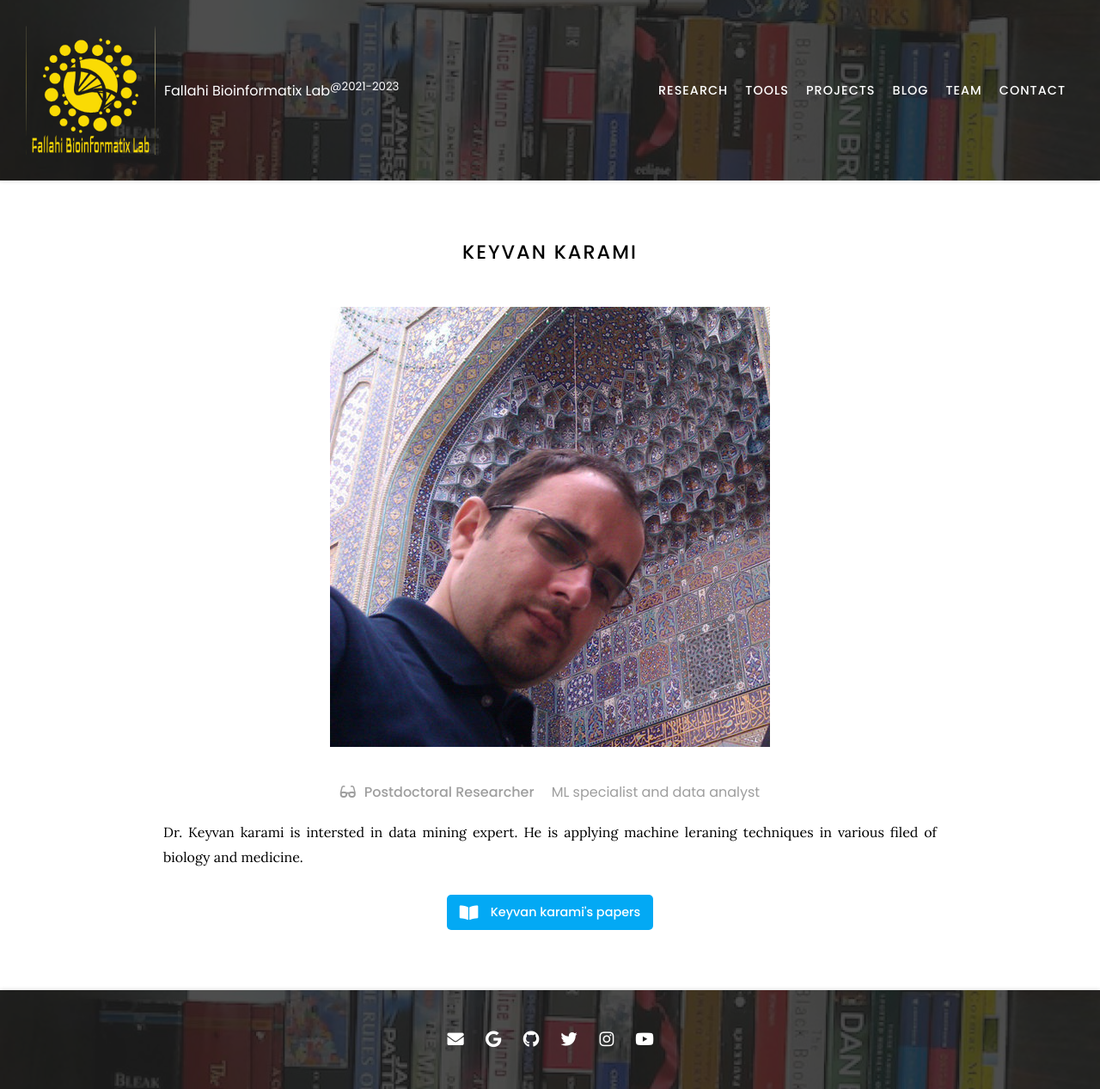
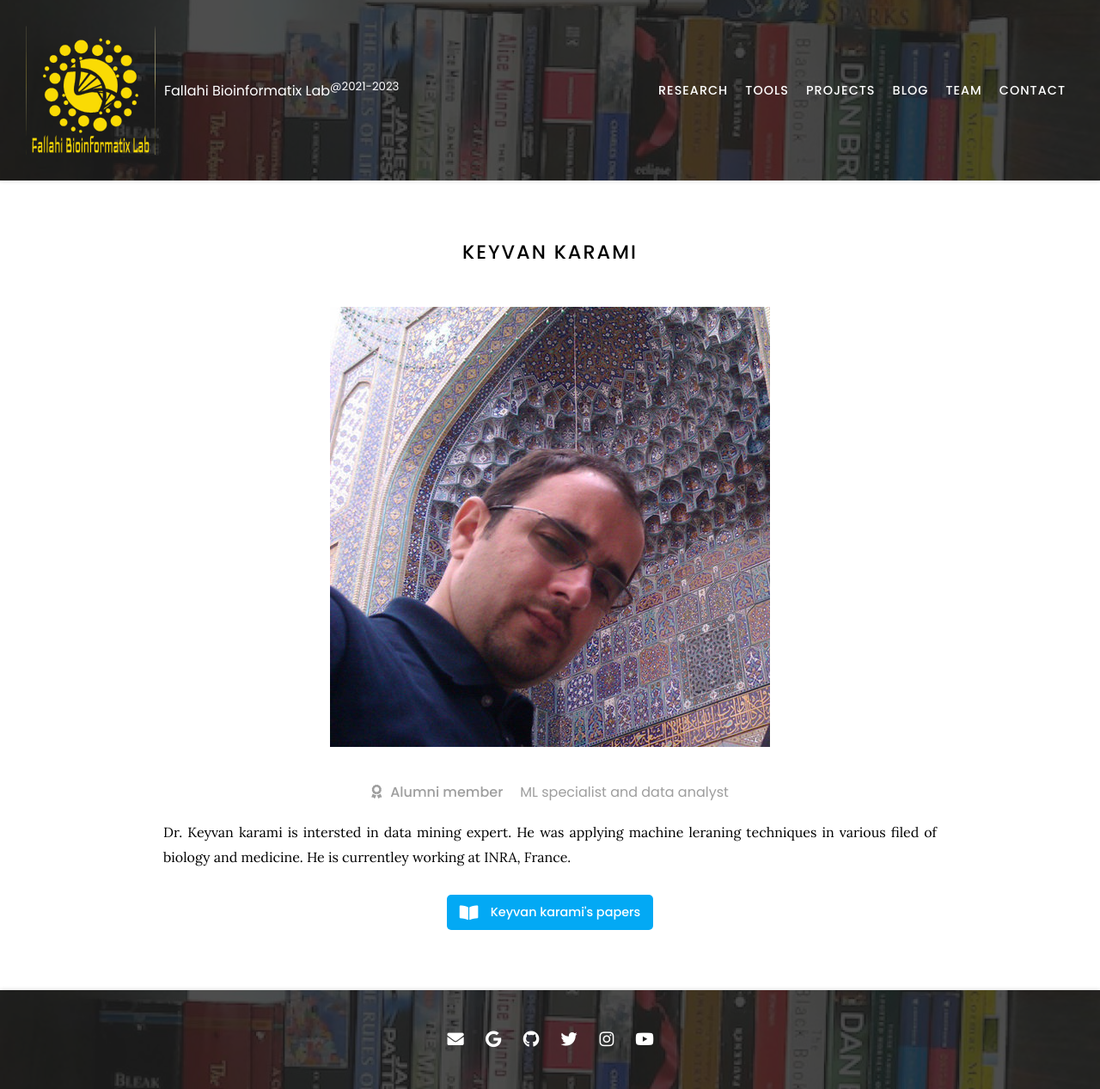
Before and after one commit to Hossein-Fallahi/Fallahi-Bioinformatics-Lab, a Jekyll site: the page built from _members/Keyvan Karami.md, in a window 1280 px wide. Shown: the whole page at 86% size. Built offline with Jekyll 4.4.1, drawn with Linux system fonts in a browser that asks for light colours; nearby versions of some CDN libraries.

Commit message:
Update Keyvan Karami.md

```diff
--- a/_members/Keyvan Karami.md
+++ b/_members/Keyvan Karami.md
@@ -2,7 +2,7 @@
 name: Keyvan Karami (PhD)
 image: images/Keyvan.jpg
 description: ML specialist and data analyst
-role: postdoc
+role: alumni
 aliases:
   - K. Karami
   - Keyvan Karami
@@ -13,4 +13,5 @@ links:
   github:
 ---
 
-Dr. Keyvan karami is intersted in data mining expert. He is applying machine leraning techniques in various filed of biology and medicine.
+Dr. Keyvan karami is intersted in data mining expert. He was applying machine leraning techniques in various filed of biology and medicine.
+He is currentley working at INRA, France.
```
